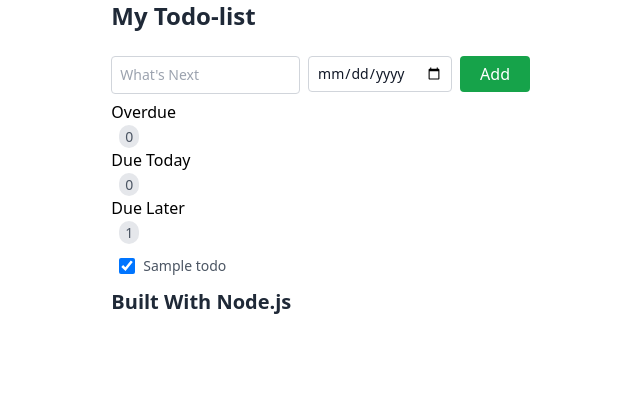
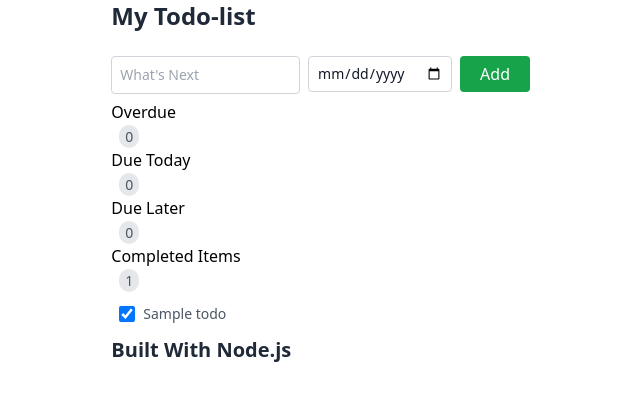
Before and after one commit to Sreenu031/wd201, a Node project: template todo-app/views/index.ejs in a window 1280 px wide. Shown: the top 401 px of the page, without its empty margins (102-742 px from the left). Run offline with Node 20 templates, Linux system fonts and the light colour scheme; the template is opened without the code that fills it: most values are stand-ins (such as "Sample title", 1, 10 or a date in 2020); some libraries are stand-ins or nearby versions.

Commit message:
add all functions to todo

```diff
--- a/todo-app/models/todo.js
+++ b/todo-app/models/todo.js
@@ -24,8 +24,10 @@ module.exports = (sequelize, DataTypes) => {
         }
       })
     }
-    markAsCompleted() {
-      return this.update({ completed: true });
+     async setCompletionStatus() {
+      this.completed = !this.completed;
+      await this.save()
+      return this;
     }
   }
   Todo.init(
--- a/todo-app/package.json
+++ b/todo-app/package.json
@@ -12,16 +12,19 @@
   "author": "",
   "license": "ISC",
   "dependencies": {
+    "cookie-parser": "^1.4.6",
     "ejs": "^3.1.10",
     "express": "^4.19.2",
     "husky": "^9.1.5",
     "jest": "^29.7.0",
     "pg": "^8.12.0",
     "sequelize": "^6.37.3",
-    "sequelize-cli": "^6.6.2"
+    "sequelize-cli": "^6.6.2",
+    "tiny-csrf": "^1.1.4"
   },
   "devDependencies": {
     "@eslint/js": "^9.9.1",
+    "cheerio": "^1.0.0",
     "eslint": "^9.9.1",
     "globals": "^15.9.0",
     "supertest": "^7.0.0"
--- a/todo-app/public/css/styles.css
+++ b/todo-app/public/css/styles.css
@@ -2,6 +2,6 @@ body {
   background-color: white;
 }
 
-.todo-item:hover .trash-icon {
+.Todo-Item:hover .trash-icon {
   display: block;
 }
--- a/todo-app/views/index.ejs
+++ b/todo-app/views/index.ejs
@@ -3,15 +3,20 @@
   <head>
     <meta charset="UTF-8" />
     <meta name="viewport" content="width=device-width, initial-scale=1.0" />
+    <meta name="csrf-token" content="<%= csrfToken %>" />
     <title>Document</title>
     <link rel="stylesheet" href="./css/styles.css" />
     <script src="https://cdn.tailwindcss.com"></script>
     <script>
+      var token = document.querySelector('meta[name="csrf-token"]').getAttribute('content')
       function updateTodo(id){
 
-        fetch(`/todos/${id}/markAsCompleted`,{
+        fetch(`/todos/${id}`,{
           method:"put",
           headers:{"Content-Type":"application/json"},
+          body:JSON.stringify({
+            "_csrf":token
+          })
         })
         .then((res)=>{
           if(res.ok){
@@ -26,6 +31,9 @@
         fetch(`/todos/${id}`,{
           method:"delete",
           headers:{"Content-Type":"application/json"},
+          body:JSON.stringify({
+            "_csrf":token
+          })
         })
         .then((res)=>{
           if(res.ok){
@@ -41,6 +49,7 @@
       <div class="col-start-2 col-span-2">
         <%-include('header.ejs') %>
         <form action="/todos" method="post">
+          <input type="hidden" name="_csrf" value="<%= csrfToken %>">
           <div class="flex gap-2 ">
             <div class="flex-auto">
               <input
@@ -52,7 +61,7 @@
               />
             </div>
             <div class="flex-auto">
-              <input type="date" name="dueDate" id="" class="border border-gray-300 text-gray-900 w-full rounded p-2 text-sm leading-4"/>
+              <input type="date" name="dueDate" id="" class="border border-gray-300 text-gray-900 w-full rounded p-2 text-sm leading-4" required/>
             </div>
             <div class="flex-none">
               <button type="submit" class="bg-green-600 text-white px-5 py-1.5 rounded font-medium mr-2 mb-2">Add</button>
--- a/todo-app/views/todos.ejs
+++ b/todo-app/views/todos.ejs
@@ -2,21 +2,26 @@
 let OverDue = [];
 let Today = [];
 let Later = [];
-
+let Completed_Items=[]
 const today = new Date().toISOString().slice(0, 10);
 
 for (let i = 0; i < allTodos.length; i++) {
     const dueDate = allTodos[i].dueDate; // Assuming dueDate is in "YYYY-MM-DD" format
-
+  if(allTodos[i].completed){
+    Completed_Items.push(allTodos[i]);
+  }
+  else{
     if (dueDate < today) {
         OverDue.push(allTodos[i]);
     }
     else if (dueDate === today) {
         Today.push(allTodos[i]);
     }
+
     else {
         Later.push(allTodos[i]);
     }
+  }
 }
 %>
 
@@ -28,7 +33,7 @@ for (let i = 0; i < allTodos.length; i++) {
 
     <ul class="list-none">
         <% OverDue.forEach(function(todo){ %>
-      <li class="todo-item">
+      <li class="Todo-Item">
         <div class="flex items-center w-fit my-2 px-2 py-1 rounded hover:bg-purple-100">
           <input type="checkbox" <%= todo.completed ? "checked" : "" %> name="" id="todo-checkbox-<%=todo.id %>" class="w-4 h-4 text-blue-600 bg-gray-100 border" onclick="updateTodo(<%= todo.id %>)">
           <label for="todo-checkbox-<%=todo.id %>" class="ml-2 text-sm  text-gray-600 cursor-pointer"><%= todo.title %></label>
@@ -48,7 +53,7 @@ for (let i = 0; i < allTodos.length; i++) {
 
         <ul class="list-none">
             <% Today.forEach(function(todo){ %>
-          <li class="todo-item">
+          <li class="Todo-Item">
             <div class="flex items-center w-fit my-2 px-2 py-1 rounded hover:bg-purple-100">
               <input type="checkbox" name="" <%= todo.completed ? "checked" : "" %> id="todo-checkbox-<%=todo.id %>" class="w-4 h-4 text-blue-600 bg-gray-100 border" onclick="updateTodo(<%= todo.id %>)">
               <label for="todo-checkbox-<%=todo.id %>" class="ml-2 text-sm  text-gray-600 cursor-pointer"><%= todo.title %></label>
@@ -70,7 +75,7 @@ for (let i = 0; i < allTodos.length; i++) {
     ><%= Later.length %></span>
     <ul class="list-none">
         <% Later.forEach(function(todo){ %>
-      <li class="todo-item">
+      <li class="Todo-Item">
         <div class="flex items-center w-fit my-2 px-2 py-1 rounded hover:bg-purple-100">
           <input type="checkbox" name="" <%= todo.completed ? "checked" : "" %> id="todo-checkbox-<%=todo.id %>" class="w-4 h-4 text-blue-600 bg-gray-100 border" onclick="updateTodo(<%= todo.id %>)">
           <label for="todo-checkbox-<%=todo.id %>" class="ml-2 text-sm  text-gray-600 cursor-pointer"><%= todo.title %></label>
@@ -84,4 +89,26 @@ for (let i = 0; i < allTodos.length; i++) {
       </li>
       <%} )%>
     </ul>
+
+
+    <h5>Completed Items</h5><span
+    class="ml-2 bg-gray-200 text-gray-600 text-sm px-1.5 py-0.5 rounded-full"  id="count-completed"
+    ><%= Completed_Items.length %></span>
+
+    <ul class="list-none">
+        <% Completed_Items.forEach(function(todo){ %>
+      <li class="Todo-Item">
+        <div class="flex items-center w-fit my-2 px-2 py-1 rounded hover:bg-purple-100">
+          <input type="checkbox" <%= todo.completed ? "checked" : "" %> name="" id="todo-checkbox-<%=todo.id %>" class="w-4 h-4 text-blue-600 bg-gray-100 border" onclick="updateTodo(<%= todo.id %>)">
+          <label for="todo-checkbox-<%=todo.id %>" class="ml-2 text-sm  text-gray-600 cursor-pointer"><%= todo.title %></label>
+          <a href="" class="hidden ml-2 trash-icon " onclick="removeTodo(<%= todo.id %>)">
+            <svg xmlns="http://www.w3.org/2000/svg" fill="none" viewBox="0 0 24 24" stroke-width="1.5" stroke="currentColor" class="size-4">
+              <path stroke-linecap="round" stroke-linejoin="round" d="m14.74 9-.346 9m-4.788 0L9.26 9m9.968-3.21c.342.052.682.107 1.022.166m-1.022-.165L18.16 19.673a2.25 2.25 0 0 1-2.244 2.077H8.084a2.25 2.25 0 0 1-2.244-2.077L4.772 5.79m14.456 0a48.108 48.108 0 0 0-3.478-.397m-12 .562c.34-.059.68-.114 1.022-.165m0 0a48.11 48.11 0 0 1 3.478-.397m7.5 0v-.916c0-1.18-.91-2.164-2.09-2.201a51.964 51.964 0 0 0-3.32 0c-1.18.037-2.09 1.022-2.09 2.201v.916m7.5 0a48.667 48.667 0 0 0-7.5 0" />
+            </svg>
+
+          </a>
+        </div>
+      </li>
+      <%} )%>
+    </ul>
   </div>
```
Also changed, not shown: todo-app/__tests__/todos.js (+32 -1 lines), todo-app/app.js (+13 -4 lines), 1 other file.
